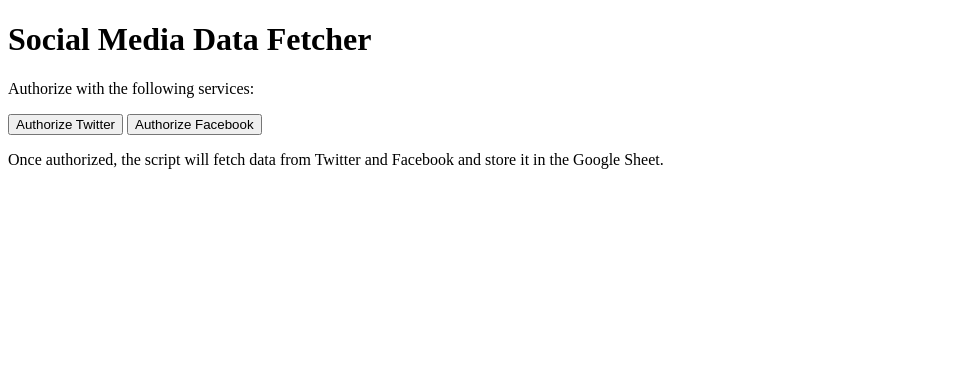
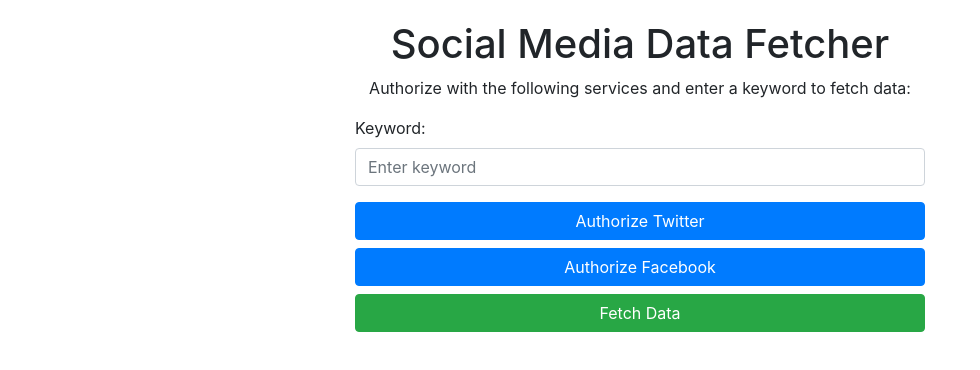
Before and after one commit to ListenSocial/listensocial.github.io, a plain HTML site: page index.html in a window 1280 px wide. Shown: the whole page, without its empty margins (0-980 px from the left). Drawn offline with nearby package versions, Linux system fonts and the light colour scheme.

Commit message:
Update index.html makeNicer

```diff
--- a/index.html
+++ b/index.html
@@ -2,13 +2,43 @@
 <html>
 <head>
   <base target="_top">
+  <link rel="stylesheet" href="https://stackpath.bootstrapcdn.com/bootstrap/4.3.1/css/bootstrap.min.css">
+  <style>
+    body {
+      margin: 20px;
+    }
+    .container {
+      max-width: 600px;
+    }
+    .btn {
+      margin-top: 10px;
+    }
+    .alert {
+      display: none;
+    }
+  </style>
 </head>
 <body>
-  <h1>Social Media Data Fetcher</h1>
-  <p>Authorize with the following services:</p>
-  <button onclick="authorizeTwitter()">Authorize Twitter</button>
-  <button onclick="authorizeFacebook()">Authorize Facebook</button>
-  <p>Once authorized, the script will fetch data from Twitter and Facebook and store it in the Google Sheet.</p>
+  <div class="container">
+    <h1 class="text-center">Social Media Data Fetcher</h1>
+    <p class="text-center">Authorize with the following services and enter a keyword to fetch data:</p>
+
+    <div class="form-group">
+      <label for="keyword">Keyword:</label>
+      <input type="text" class="form-control" id="keyword" placeholder="Enter keyword">
+    </div>
+
+    <button class="btn btn-primary btn-block" onclick="authorizeTwitter()">Authorize Twitter</button>
+    <button class="btn btn-primary btn-block" onclick="authorizeFacebook()">Authorize Facebook</button>
+    <button class="btn btn-success btn-block" onclick="fetchData()">Fetch Data</button>
+
+    <div class="alert alert-success" id="success-message">
+      Data fetched successfully!
+    </div>
+    <div class="alert alert-danger" id="error-message">
+      Authorization required for one or more services.
+    </div>
+  </div>
 
   <script>
     function authorizeTwitter() {
@@ -18,6 +48,25 @@
     function authorizeFacebook() {
       google.script.run.authorizeService('Facebook');
     }
+
+    function fetchData() {
+      var keyword = document.getElementById('keyword').value;
+      if (keyword) {
+        google.script.run.withSuccessHandler(onSuccess).withFailureHandler(onFailure).fetchSocialMediaData(keyword);
+      } else {
+        alert('Please enter a keyword.');
+      }
+    }
+
+    function onSuccess() {
+      document.getElementById('success-message').style.display = 'block';
+      document.getElementById('error-message').style.display = 'none';
+    }
+
+    function onFailure() {
+      document.getElementById('success-message').style.display = 'none';
+      document.getElementById('error-message').style.display = 'block';
+    }
   </script>
 </body>
 </html>
```
